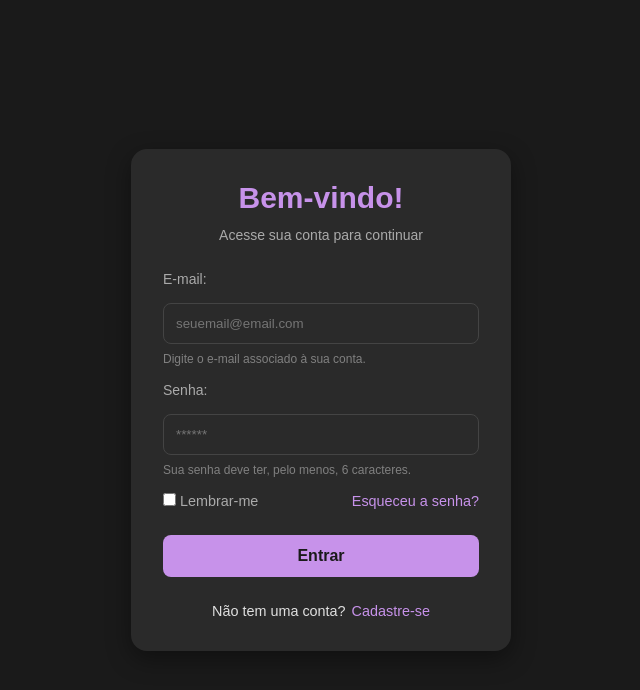
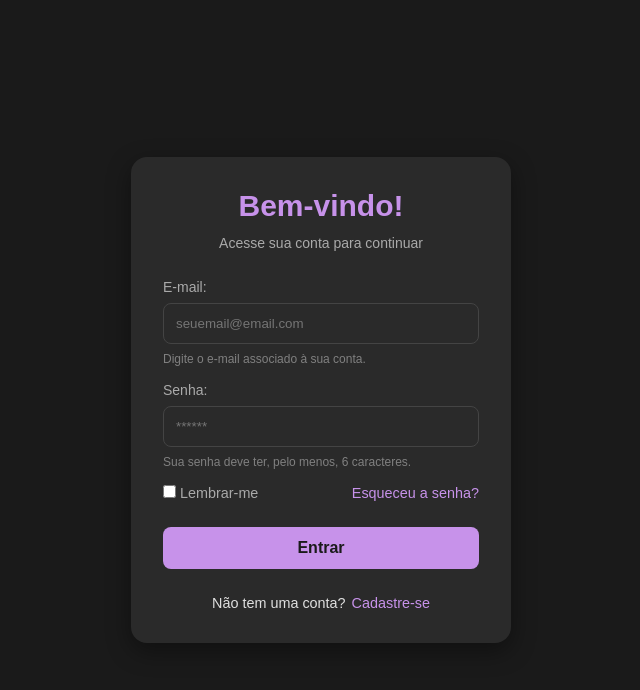
Before and after one commit to Leillac88/Login-React, a React (Vite) app: page / in a window 1280 px wide. Shown: the top 690 px of the page, without its empty margins (319-959 px from the left). Built offline with nearby package versions, Linux system fonts and the light colour scheme.

Commit message:
add detalhes finais

```diff
--- a/src/components/Login/Login.css
+++ b/src/components/Login/Login.css
@@ -66,12 +66,14 @@
 .email {
     font-size: 14px;
     margin-top: -12px;
+    margin-bottom: -8px;
     color: #aaa;
 }
 
 .senha {
     font-size: 14px;
     color: #aaa;
+    margin-bottom: -8px;
 }
 
 .small {
```
